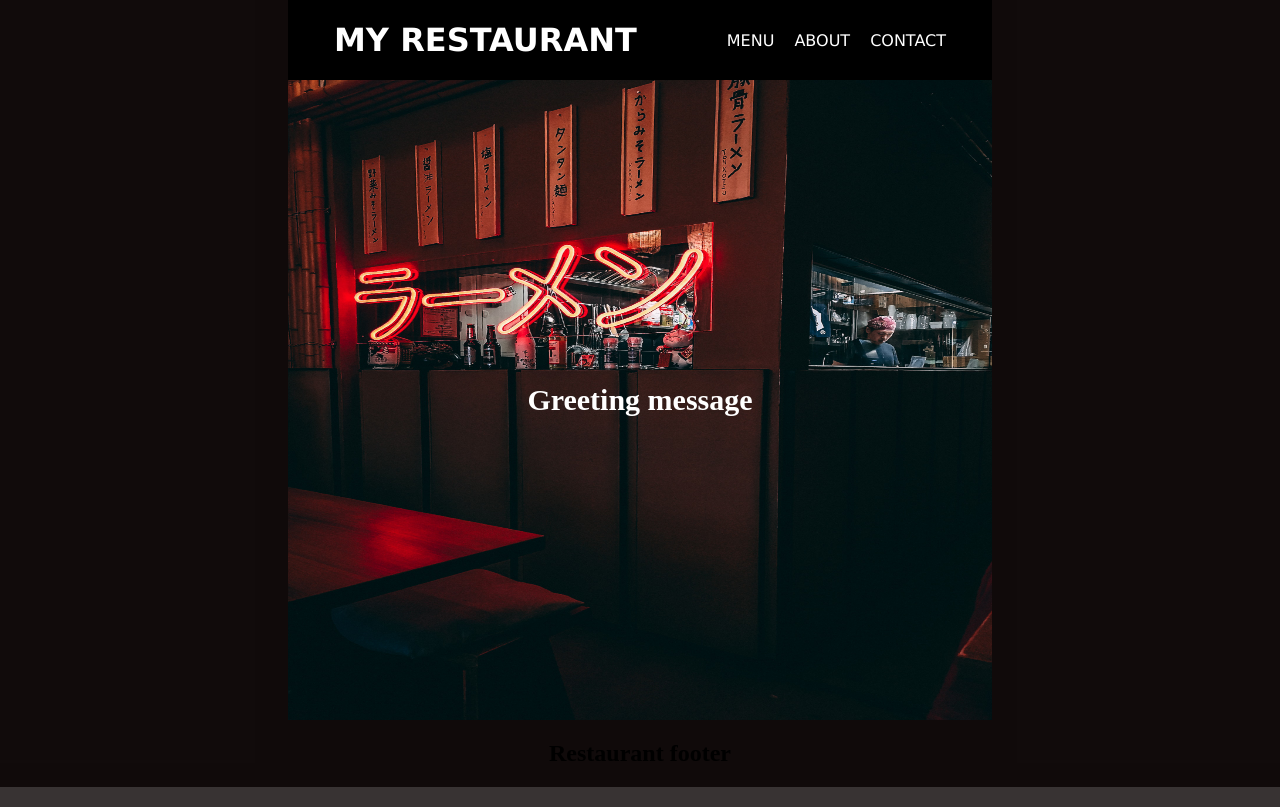
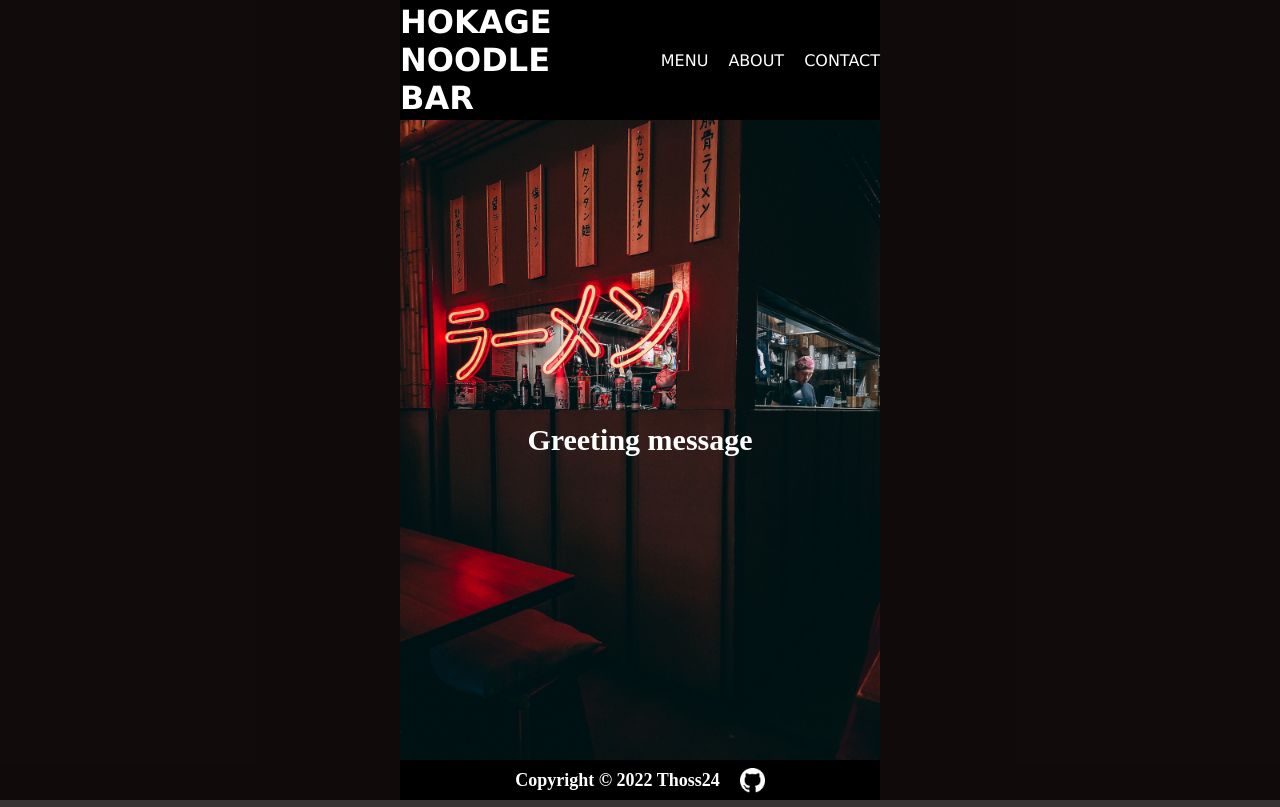
Before and after one commit to Thoss24/restaurant-page, a website built with webpack: page dist/index.html in a window 1280 px wide. Built offline with Linux system fonts and the light colour scheme.

Commit message:
elements added to footer and main content are size increased

```diff
--- a/src/index.js
+++ b/src/index.js
@@ -1,5 +1,6 @@
 import initialLoad from "./functions/initialLoad";
 import "./style/heading.css";
-import "./style/body.css"
+import "./style/body.css";
+import "./style/footer.css";
 
 initialLoad();
--- a/src/page-elements/footer.js
+++ b/src/page-elements/footer.js
@@ -5,8 +5,12 @@ function footerSection() {
     const footerAreaContent = document.createElement('div');
     footerAreaContent.id = 'footerAreaContent';
 
+    const img = document.createElement('img');
+    img.src = '../src/images/GitHub-Mark-Light-32px.png';
+
     const footContentTitle = document.createElement('h2');
-    footContentTitle.textContent = 'Restaurant footer';
+    footContentTitle.textContent = 'Copyright ' + ('\u00A9') + ' 2022 ' + 'Thoss24';
+    footContentTitle.appendChild(img)
 
     footerArea.appendChild(footerAreaContent);
     footerAreaContent.appendChild(footContentTitle)
--- a/src/page-elements/heading.js
+++ b/src/page-elements/heading.js
@@ -3,7 +3,7 @@ function headerSection() {
    headerDiv.id = "header";
 
    const headerTitle = document.createElement('h1');
-   headerTitle.textContent = "MY RESTAURANT";
+   headerTitle.textContent = "HOKAGE NOODLE BAR";
 
    const headerList = document.createElement('ul');
    headerList.id = "headerList";
--- a/src/style/body.css
+++ b/src/style/body.css
@@ -1,7 +1,8 @@
 html, body {
     padding: 0;
     margin: 0;
-    background: rgba(7, 1, 1, 0.8)
+    background: rgba(7, 1, 1, 0.8);
+    height: 100%;
 }
 
 #content {
@@ -16,7 +17,7 @@ html, body {
     justify-content: center;
     color: white;
     height: 80vh;
-    width: 55vw;
+    width: 60vh;
     background: url(../images/leon-bublitz-fBeRt6DnhC8-unsplash.jpg);
     background-size: 100% 100%;
 }
@@ -25,8 +26,11 @@ html, body {
     display: flex;
     justify-content: center;
     align-items: center;
+    width: 100%;
 }
 
 #mainDivTitleArea > h2 {
+    display: flex;
     font-size: 30px;
+    width: 100%;
 }
--- a/src/style/footer.css
+++ b/src/style/footer.css
@@ -0,0 +1,28 @@
+footer {
+    display: flex;
+    justify-content: center;
+    align-items: center;
+    height: 5vh;
+    width: 60vh;
+    background: black;
+    color: white;
+    font-size: 12px;
+}
+
+#footerAreaContent {
+    display: flex;
+    justify-content: center;
+    align-items: center;
+    width: 100%;
+}
+
+img {
+    padding-left: 20px;
+    height: 25px;
+    width: 25px;
+}
+
+h2 {
+    display: flex;
+    align-items: center;
+}
--- a/src/style/heading.css
+++ b/src/style/heading.css
@@ -4,8 +4,8 @@
     justify-content: center;
     flex-direction: row;
     align-items: center;
-    height: 10vh;
-    width: 50%;
+    height: 15vh;
+    width: 60vh;
     background: black;
     color: white;
     font-family: 'Lucida Sans', 'Lucida Sans Regular', 'Lucida Grande', 'Lucida Sans Unicode', Geneva, Verdana, sans-serif;
```
Also changed, not shown: dist/main.js.
